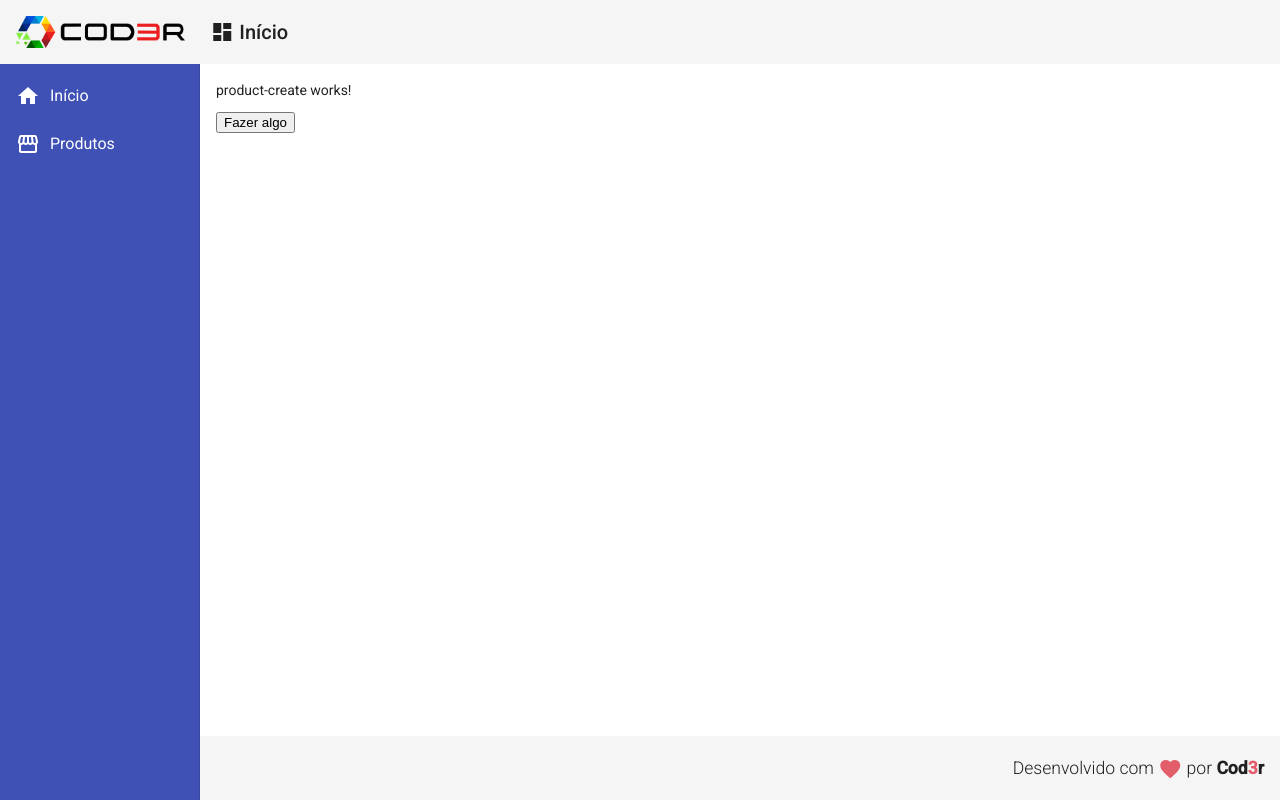
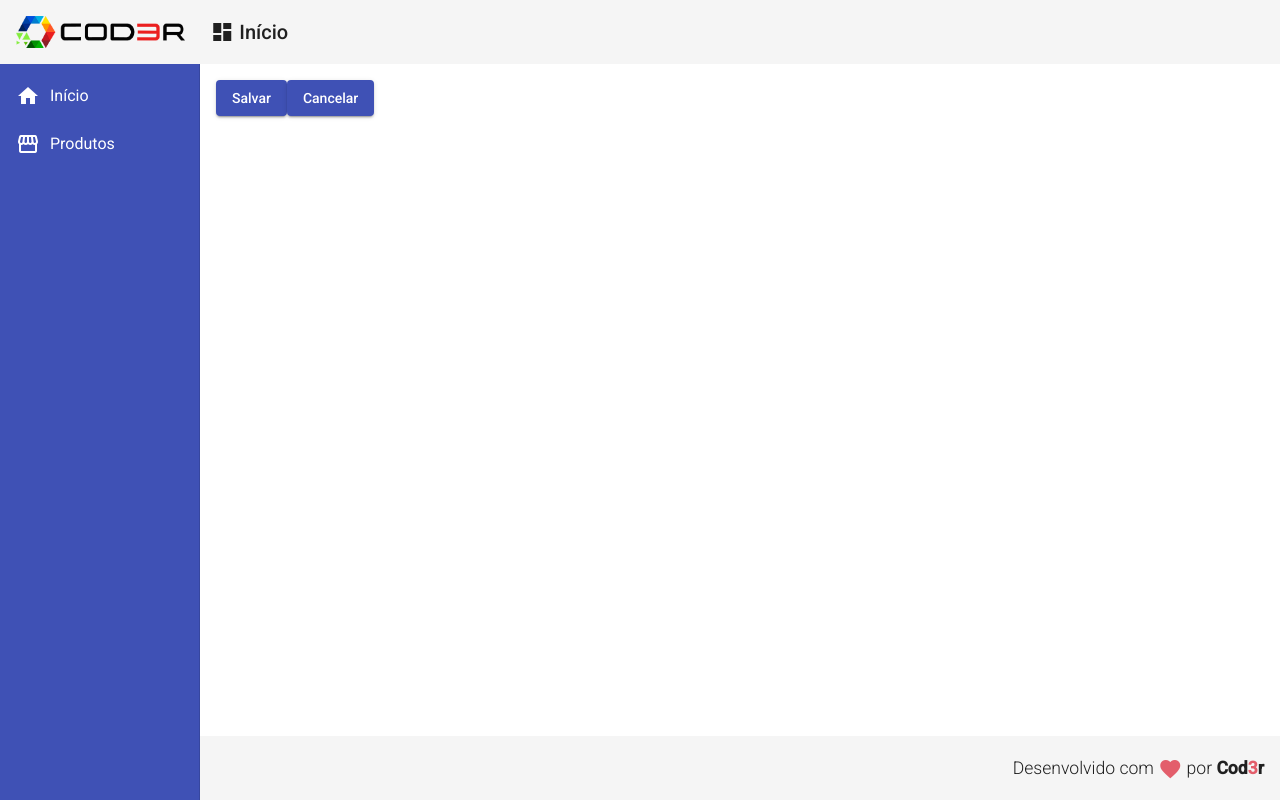
Before and after one commit to camillacorreia/angular-crud, an Angular app in the folder frontend/: page /products/create in a window 1280 px wide. Built offline with nearby package versions, Linux system fonts and the light colour scheme.

Commit message:
feat: create service

```diff
--- a/frontend/src/app/app.module.ts
+++ b/frontend/src/app/app.module.ts
@@ -11,6 +11,7 @@
 import { MatCardModule } from '@angular/material/card';
 import { MatListModule } from '@angular/material/list';
 import { MatButtonModule } from '@angular/material/button';
+import { MatSnackBarModule } from '@angular/material/snack-bar';
 
 import { FooterComponent } from './components/template/footer/footer.component';
 import { NavComponent } from './components/template/nav/nav.component';
@@ -40,7 +41,8 @@
     MatSidenavModule,
     MatListModule,
     MatCardModule,
-    MatButtonModule
+    MatButtonModule,
+    MatSnackBarModule
   ],
   providers: [],
   bootstrap: [AppComponent]
--- a/frontend/src/app/components/product/product-create/product-create.component.html
+++ b/frontend/src/app/components/product/product-create/product-create.component.html
@@ -1,3 +1,9 @@
-<p [id]="propLegal">product-create works!</p>
+<button mat-raised-button (click)="createProduct()"
+    color="primary">
+    Salvar
+</button>
 
-<button (click)="toDo()">Fazer algo</button>
+<button mat-raised-button (click)="cancelar()"
+    color="primary">
+    Cancelar
+</button>
--- a/frontend/src/app/components/product/product-create/product-create.component.ts
+++ b/frontend/src/app/components/product/product-create/product-create.component.ts
@@ -1,3 +1,5 @@
+import { Router } from '@angular/router';
+import { ProductService } from './../product.service';
 import { Component, OnInit } from '@angular/core';
 
 @Component({
@@ -7,15 +9,17 @@
 })
 export class ProductCreateComponent implements OnInit {
 
-  propLegal = "qualquer coisa"
-
-  constructor() { }
+  constructor(private productService: ProductService, private router: Router) { }
 
   ngOnInit(): void {
   }
 
-  toDo(): void {
-    console.log('Fazendo algo')
+  createProduct(): void {
+    this.productService.exibirMensagem('Funcionou mesmo!');
+  }
+
+  cancelar(): void {
+    this.router.navigate(['/products']);
   }
 
 }
--- /dev/null
+++ b/frontend/src/app/components/product/product.service.ts
@@ -0,0 +1,19 @@
+import { validateVerticalPosition } from '@angular/cdk/overlay';
+import { Injectable } from '@angular/core';
+import { MatSnackBar } from '@angular/material/snack-bar';
+
+@Injectable({
+  providedIn: 'root'
+})
+export class ProductService {
+
+  constructor(private snackBar: MatSnackBar) { }
+
+  exibirMensagem(msg: string): void {
+    this.snackBar.open(msg, "X", {
+      duration: 2000,
+      horizontalPosition: "right",
+      verticalPosition: "top"
+    })
+  }
+}
--- a/frontend/src/app/views/product-crud/product-crud.component.html
+++ b/frontend/src/app/views/product-crud/product-crud.component.html
@@ -1,6 +1,4 @@
 <button mat-raised-button (click)="navigateToProductCreate()"
     color="primary">
-    Novo Produto
+    Novo produto
 </button>
-
-<!-- <app-product-read></app-product-read> -->
```
